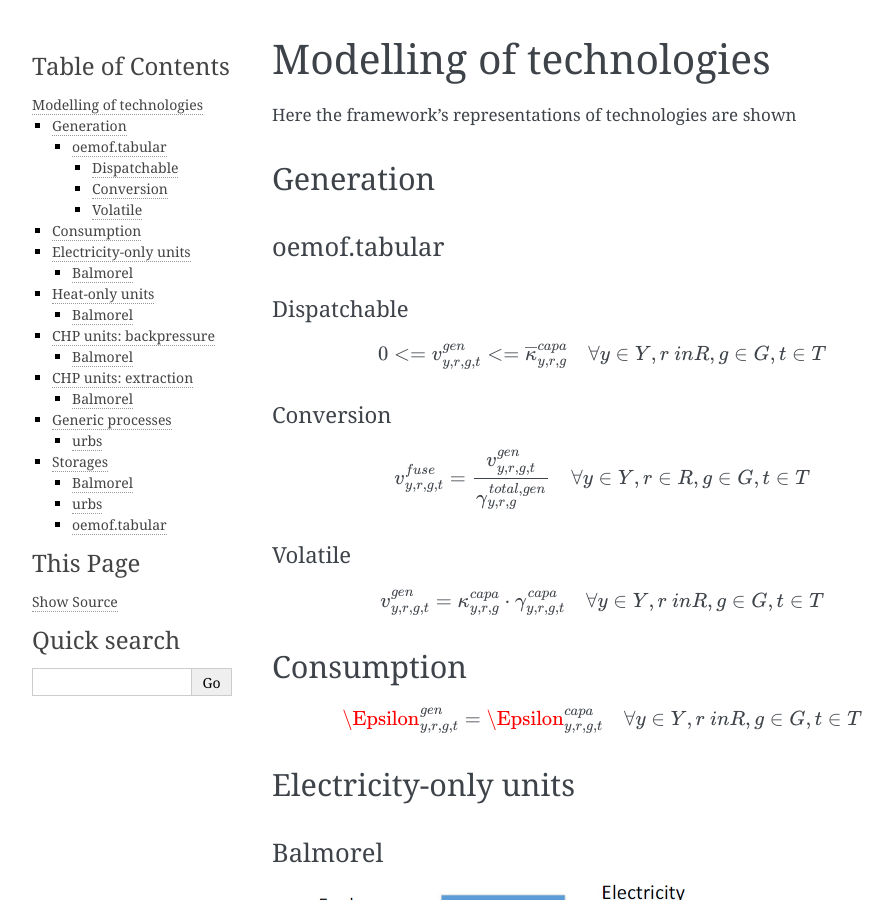
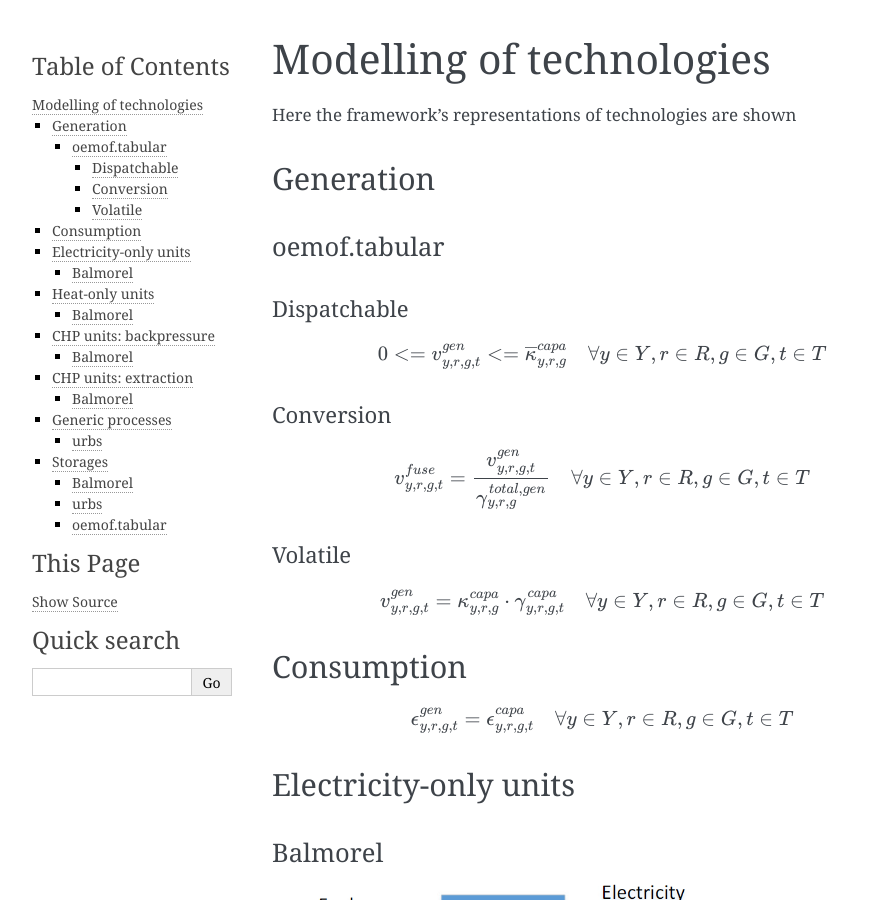
Before and after one commit to open-modex/mathematical-documentation, a Sphinx documentation site: the page built from doc/source/frameworks/technologies.rst, in a window 1280 px wide and 900 px high. Shown: the whole window, without its empty margins (148-1041 px from the left). Built offline with Sphinx 7.4.7, drawn with Linux system fonts in a browser that asks for light colours.

Commit message:
Fix typos

```diff
--- a/doc/source/frameworks/technologies.rst
+++ b/doc/source/frameworks/technologies.rst
@@ -13,7 +13,7 @@ Dispatchable
 
 .. math::
 
-        {0 <= v^{gen}_{y,r,g,t} <= \overline{\kappa}^{capa}_{y,r,g}} \quad \forall y \in Y, r\ in R, g\in G, t\in T
+        {0 <= v^{gen}_{y,r,g,t} <= \overline{\kappa}^{capa}_{y,r,g}} \quad \forall y \in Y, r \in R, g\in G, t\in T
 
 
 Conversion
@@ -21,7 +21,7 @@ Conversion
 
 .. math::
 
-	{v^{fuse}_{y,r,g,t}}  = \frac{v^{gen}_{y,r,g,t}}{\gamma^{total,gen}_{y,r,g}} \quad \forall y \in Y, r\in R, g\in G, t\in T
+	{v^{fuse}_{y,r,g,t}}  = \frac{v^{gen}_{y,r,g,t}}{\gamma^{total,gen}_{y,r,g}} \quad \forall y \in Y, r \in R, g\in G, t\in T
 
 
 Volatile
@@ -29,7 +29,7 @@ Volatile
 
 .. math::
 
-        {v^{gen}_{y,r,g,t} = \kappa^{capa}_{y,r,g} \cdot \gamma^{capa}_{y,r,g,t}} \quad \forall y \in Y, r\ in R, g\in G, t\in T
+        {v^{gen}_{y,r,g,t} = \kappa^{capa}_{y,r,g} \cdot \gamma^{capa}_{y,r,g,t}} \quad \forall y \in Y, r \in R, g\in G, t\in T
 
 
 Consumption
@@ -41,7 +41,7 @@ Load
 
 .. math::
 
-        {\Epsilon^{gen}_{y,r,g,t} = \Epsilon^{capa}_{y,r,g,t}} \quad \forall y \in Y, r\ in R, g\in G, t\in T
+        {\epsilon^{gen}_{y,r,g,t} = \epsilon^{capa}_{y,r,g,t}} \quad \forall y \in Y, r \in R, g\in G, t\in T
 
 
 Electricity-only units
```
